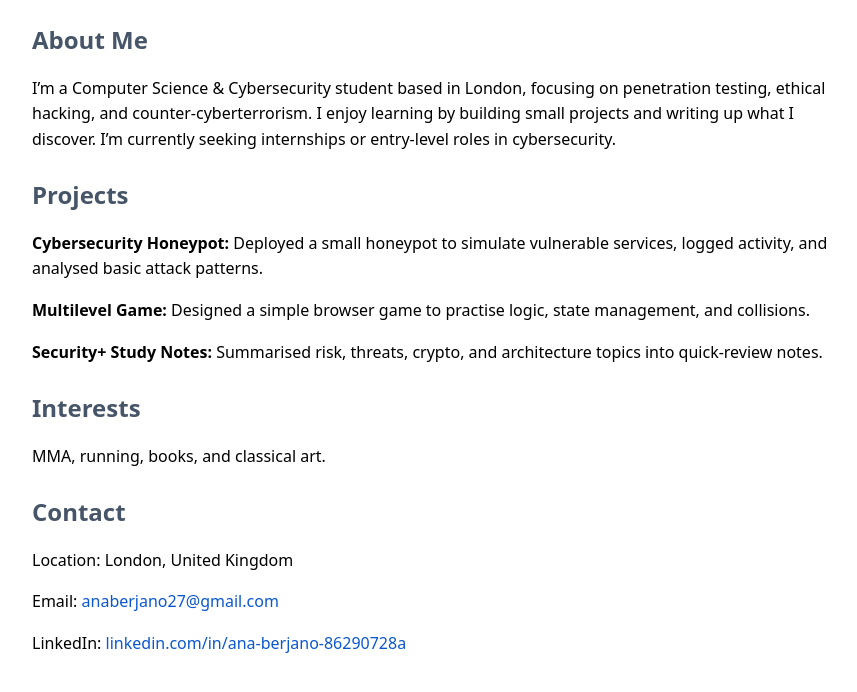
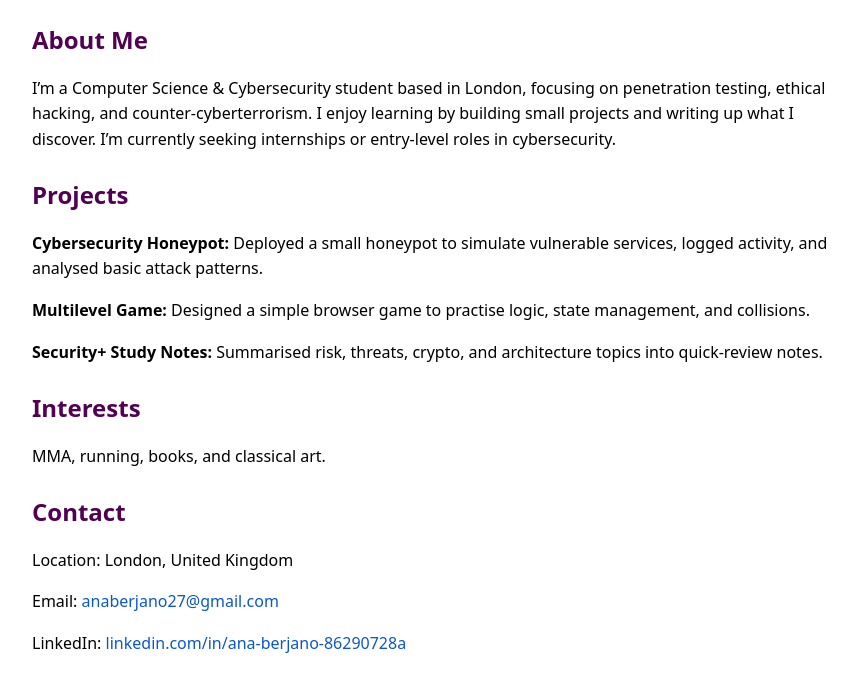
Before and after one commit to dissept/02_mypage_33821542, a website: page index.html in a window 1280 px wide. Shown: the part 94-786 px from the top of the page, without its empty margins (208-1065 px from the left). Drawn offline with Linux system fonts and the light colour scheme.

Commit message:
index change

```diff
--- a/index.html
+++ b/index.html
@@ -8,7 +8,7 @@
     body { font-family: system-ui, -apple-system, Segoe UI, Roboto, Arial, sans-serif;
            line-height: 1.6; max-width: 800px; margin: 40px auto; padding: 0 16px; }
     h1 { margin: 0 0 8px; }
-    h2 { color: #475569; margin: 24px 0 8px; }
+    h2 { color: #520053; margin: 24px 0 8px; }
     a { color: #0b57d0; text-decoration: none; }
     a:hover { text-decoration: underline; }
   </style>
```
